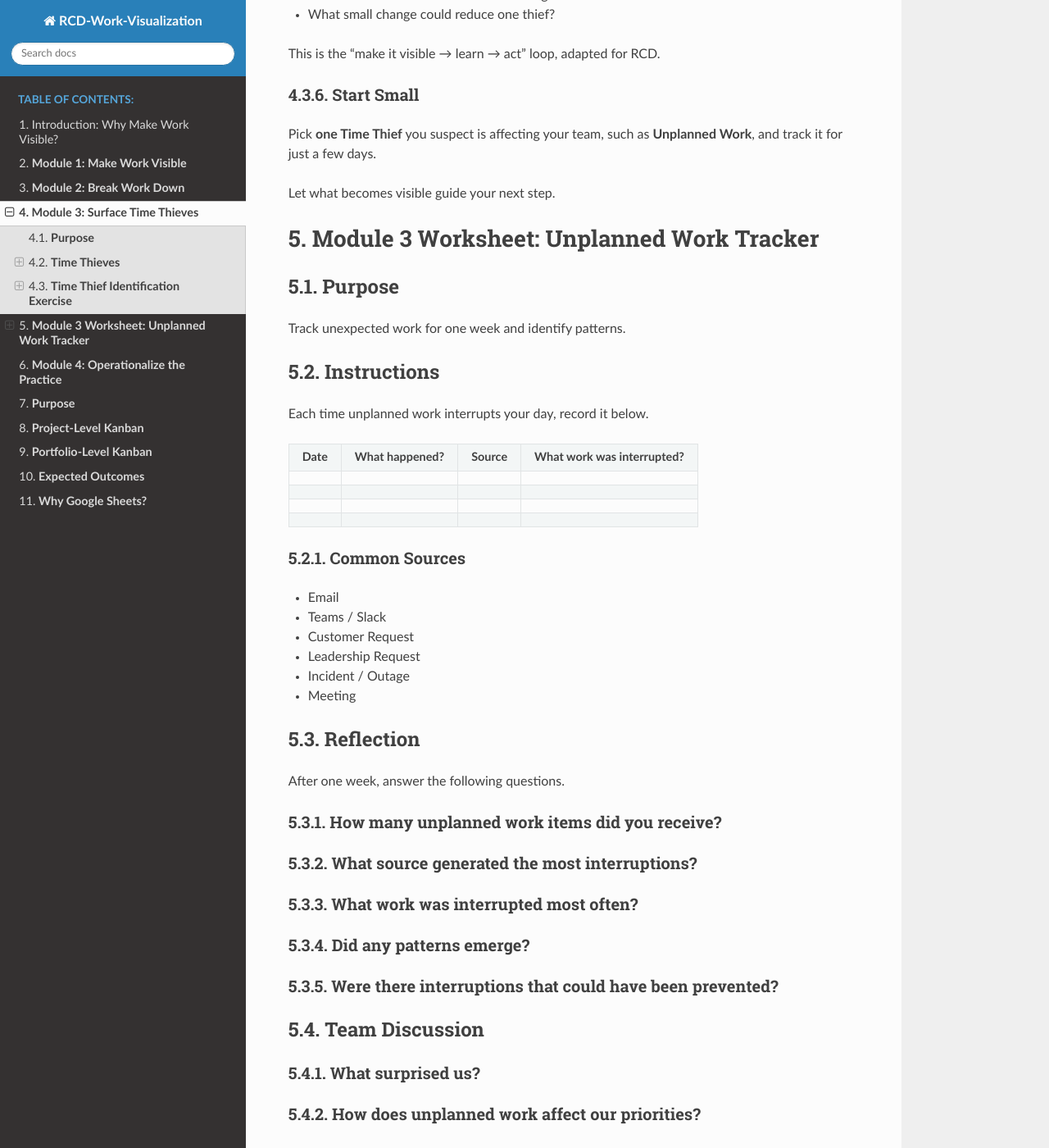
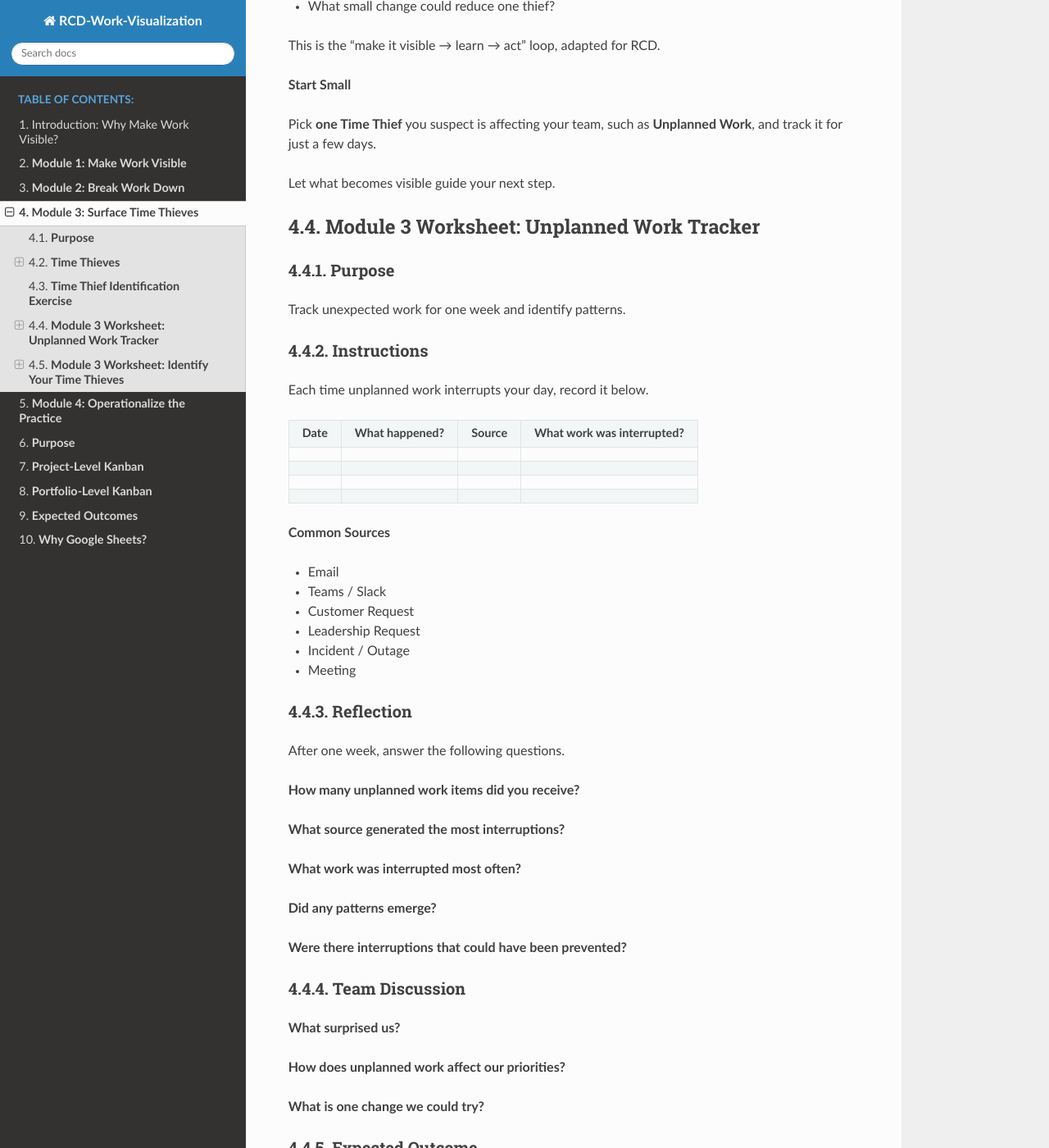
Before and after one commit to amaji/rcd-work-visualization, a Sphinx documentation site: the page built from source/sections/module3.rst, in a window 1280 px wide and 1400 px high, scrolled down 2879 px. Shown: the whole window at 82% size. Built offline with Sphinx 7.4.7 and the Read the Docs theme 3.1.0, drawn with Linux system fonts in a browser that asks for light colours; cross-references to code outside the pages are shown as plain code; some of the changed text lies outside the part shown.

Commit message:
Update module3.rst. Upsate section and subsection headings.

```diff
--- a/source/sections/module3.rst
+++ b/source/sections/module3.rst
@@ -25,7 +25,6 @@
 ~~~~~~~~~~~~~~~~~~~~~~~
 
 **Too Much WIP**
-^^^^^^^^^^^^^^^^
 
 When too many tasks are in progress, everything slows down.
 
@@ -34,7 +33,6 @@
   everything competes for attention.
 
 **Unplanned Work**
-^^^^^^^^^^^^^^^^^^
 
 Interrupts and urgent requests that bypass intake displace planned work.
 
@@ -42,7 +40,6 @@
   leadership pings that pull staff away from project work.
 
 **Unknown Dependencies**
-^^^^^^^^^^^^^^^^^^^^^^^^
 
 Work stops because you’re waiting on a system, team, or approval you
 didn’t anticipate.
@@ -52,7 +49,6 @@
   visible upfront.
 
 **Conflicting Priorities**
-^^^^^^^^^^^^^^^^^^^^^^^^^^
 
 Competing requests push planned work aside without visibility.
 
@@ -61,7 +57,6 @@
   with roadmap work.
 
 **Neglected Work**
-^^^^^^^^^^^^^^^^^^
 
 Work that sits untouched because urgent items always win.
 
@@ -82,7 +75,6 @@
 Run it for **3–5 days**.
 
 **Step 1: Capture Disruptions in Real Time**
-~~~~~~~~~~~~~~~~~~~~~~~~~~~~~~~~~~~~~~~~~~~~
 
 Each time your work is interrupted or delayed, jot down:
 
@@ -99,7 +91,6 @@
 a way that reflects actual RCD workflows.
 
 **Step 2: Mark Stalled Work on Your Board / Spreadsheet**
-~~~~~~~~~~~~~~~~~~~~~~~~~~~~~~~~~~~~~~~~~~~~~~~~~~~~~~~~~
 
 Add a simple “stalled” tag or color to any work item that:
 
@@ -115,7 +106,6 @@
 formal WIP limit exercise.
 
 **Step 3: Note Every Dependency That Appears**
-~~~~~~~~~~~~~~~~~~~~~~~~~~~~~~~~~~~~~~~~~~~~~~
 
 Each time work stops because you’re waiting on something, capture:
 
@@ -129,26 +119,24 @@
 RCD systems (storage, identity, Globus, Slurm, API workflows).
 
 **Step 4: Cluster What You Found Into Patterns**
-~~~~~~~~~~~~~~~~~~~~~~~~~~~~~~~~~~~~~~~~~~~~~~~~
 
 At the end of the observation window, group your notes into the five
 Time Thieves:
 
-- **Unplanned Work**
+- Unplanned Work
 
-- **Unknown Dependencies**
+- Unknown Dependencies
 
-- **Conflicting Priorities**
+- Conflicting Priorities
 
-- **Neglected Work**
+- Neglected Work
 
-- **Too Much WIP**
+- Too Much WIP
 
 This step is inspired by MWV’s emphasis on pattern recognition, but the
 patterns you identify will be unique to your RCD environment.
 
 **Step 5: Reflect on What Became Visible**
-~~~~~~~~~~~~~~~~~~~~~~~~~~~~~~~~~~~~~~~~~~
 
 Use these questions to deepen insight:
 
@@ -167,7 +155,6 @@
 .. _start-small-2:
 
 **Start Small**
-~~~~~~~~~~~~~~~
 
 Pick **one Time Thief** you suspect is affecting your team, such as
 **Unplanned Work**, and track it for just a few days.
@@ -175,17 +162,17 @@
 Let what becomes visible guide your next step.
 
 **Module 3 Worksheet: Unplanned Work Tracker**
-==============================================
+-----------------------------------------------
 
 .. _purpose-5:
 
 **Purpose**
------------
+~~~~~~~~~~~~
 
 Track unexpected work for one week and identify patterns.
 
 **Instructions**
-----------------
+~~~~~~~~~~~~~~~~~
 
 Each time unplanned work interrupts your day, record it below.
 
@@ -203,7 +190,6 @@
 +----------+-----------------------+----------------+-------------------+
 
 **Common Sources**
-~~~~~~~~~~~~~~~~~~
 
 - Email
 
@@ -218,43 +204,35 @@
 - Meeting
 
 **Reflection**
---------------
+~~~~~~~~~~~~~~
 
 After one week, answer the following questions.
 
 **How many unplanned work items did you receive?**
-~~~~~~~~~~~~~~~~~~~~~~~~~~~~~~~~~~~~~~~~~~~~~~~~~~
 
 **What source generated the most interruptions?**
-~~~~~~~~~~~~~~~~~~~~~~~~~~~~~~~~~~~~~~~~~~~~~~~~~
 
 **What work was interrupted most often?**
-~~~~~~~~~~~~~~~~~~~~~~~~~~~~~~~~~~~~~~~~~
 
 **Did any patterns emerge?**
-~~~~~~~~~~~~~~~~~~~~~~~~~~~~
 
 **Were there interruptions that could have been prevented?**
-~~~~~~~~~~~~~~~~~~~~~~~~~~~~~~~~~~~~~~~~~~~~~~~~~~~~~~~~~~~~
 
 .. _team-discussion-1:
 
 **Team Discussion**
--------------------
+~~~~~~~~~~~~~~~~~~~~
 
 **What surprised us?**
-~~~~~~~~~~~~~~~~~~~~~~
 
 **How does unplanned work affect our priorities?**
-~~~~~~~~~~~~~~~~~~~~~~~~~~~~~~~~~~~~~~~~~~~~~~~~~~
 
 **What is one change we could try?**
-~~~~~~~~~~~~~~~~~~~~~~~~~~~~~~~~~~~~
 
 .. _expected-outcome-1:
 
 **Expected Outcome**
---------------------
+~~~~~~~~~~~~~~~~~~~~~
 
 By completing this exercise, teams should:
 
@@ -281,7 +259,6 @@
 **Time Required:** 5-10 minutes
 
 **Step 1: Review Your Work**
-----------------------------
 
 Think about your work from the previous exercises.
 
@@ -302,7 +279,6 @@
 +-----------------------------------+-----------------------------------+
 
 **Step 2: Which Time Thief Has the Greatest Impact?**
------------------------------------------------------
 
 Select one.
 
@@ -317,28 +293,23 @@
 - Neglected Work
 
 **Why did you choose it?**
-~~~~~~~~~~~~~~~~~~~~~~~~~~
 
 **Step 3: Team Discussion**
----------------------------
 
 Compare answers across the team.
 
 **Which Time Thief appeared most frequently?**
-~~~~~~~~~~~~~~~~~~~~~~~~~~~~~~~~~~~~~~~~~~~~~~
 
 **Which Time Thief created the most stress?**
-~~~~~~~~~~~~~~~~~~~~~~~~~~~~~~~~~~~~~~~~~~~~~
 
 .. _section-8:
 
 **Which Time Thief was least visible before these exercises?**
-~~~~~~~~~~~~~~~~~~~~~~~~~~~~~~~~~~~~~~~~~~~~~~~~~~~~~~~~~~~~~~
 
 .. _expected-outcome-2:
 
 **Expected Outcome**
---------------------
+~~~~~~~~~~~~~~~~~~~~~
 
 By completing this exercise, participants should:
 
```
Also changed, not shown: other parts of source/sections/module3.rst (+0 -2 lines).
